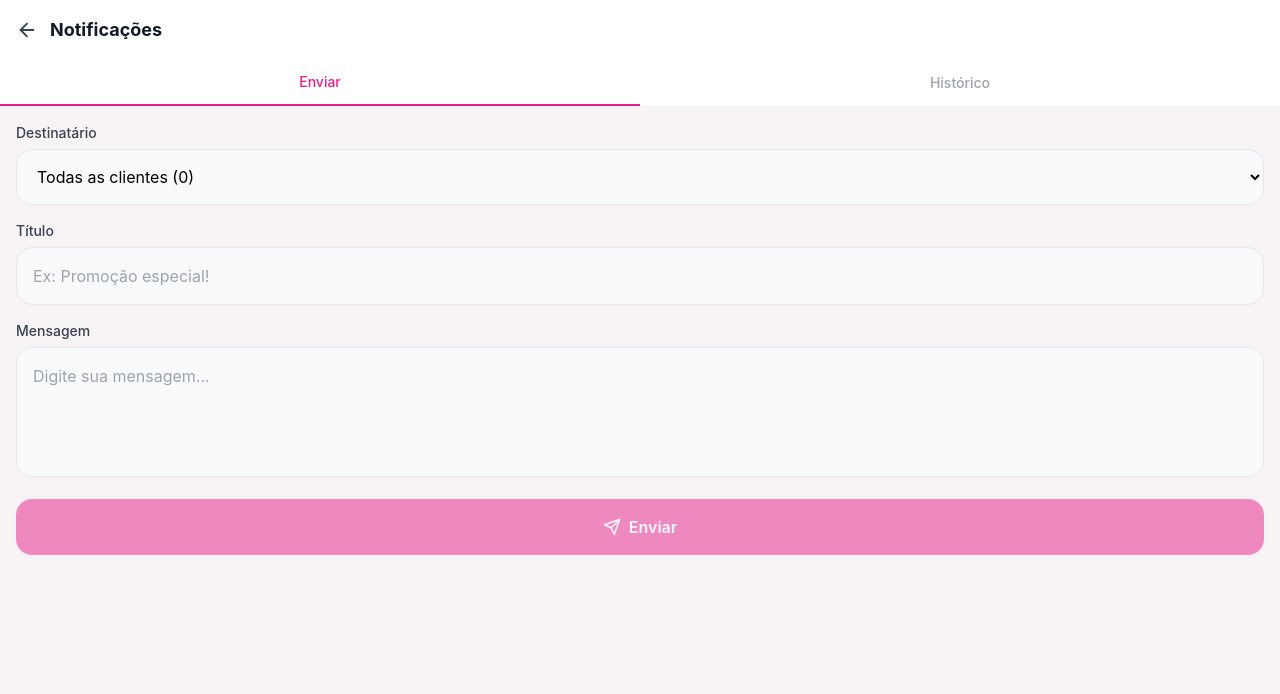
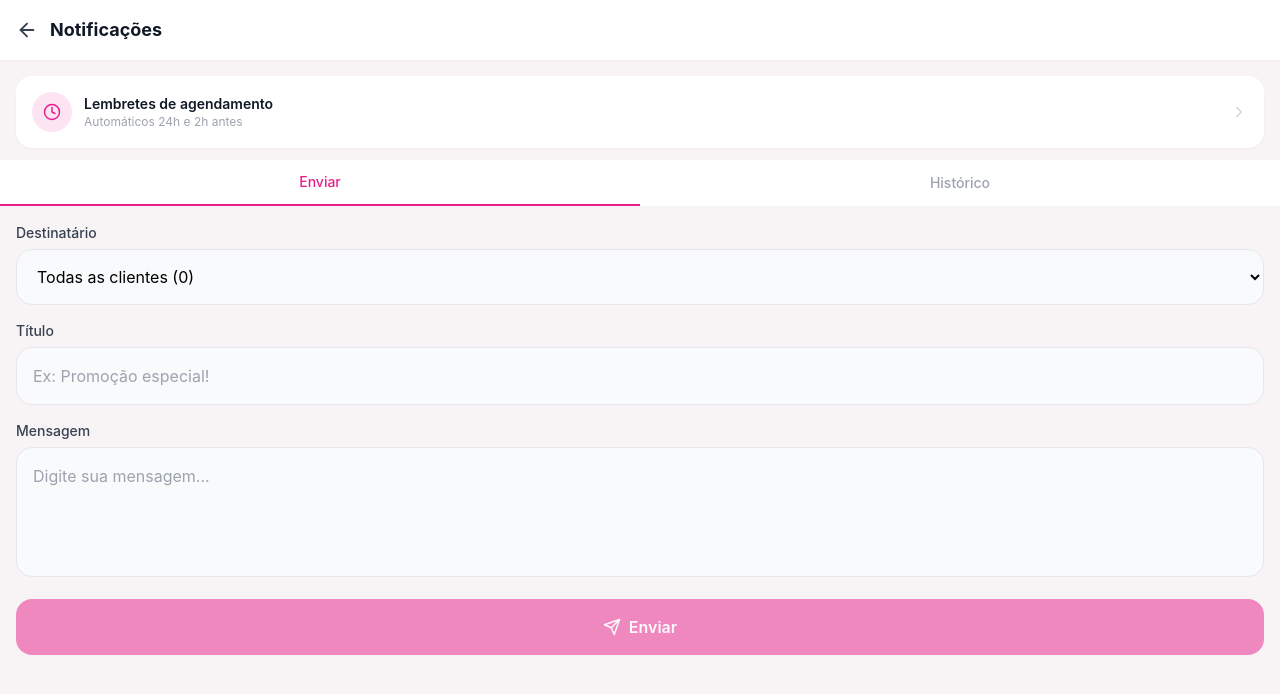
Before and after one commit to juliatedeschi7-creator/salao, a Next.js app: page /salao/notificacoes in a window 1280 px wide. Shown: the top 694 px of the page. Built offline with nearby package versions, Linux system fonts and the light colour scheme.

Commit message:
Atualizar o page.tsx

```diff
--- a/src/app/salao/notificacoes/page.tsx
+++ b/src/app/salao/notificacoes/page.tsx
@@ -4,7 +4,7 @@ import { useEffect, useState } from 'react'
 import { supabase } from '@/lib/supabase'
 import { useAuth } from '@/lib/hooks/useAuth'
 import { useRouter } from 'next/navigation'
-import { ArrowLeft, Send, Bell } from 'lucide-react'
+import { ArrowLeft, Send, Bell, Clock, ChevronRight } from 'lucide-react'
 
 export default function NotificacoesSalaoPage() {
   const { profile, loading } = useAuth()
@@ -28,7 +28,8 @@ export default function NotificacoesSalaoPage() {
       .eq('id', profile!.salao_id!).single()
     setSalao(sal)
 
-    const { data: clis } = await supabase.from('clientes').select('*, profiles(id)')
+    const { data: clis } = await supabase.from('clientes')
+      .select('*, profiles(id)')
       .eq('salao_id', profile!.salao_id!).order('nome')
     setClientes(clis || [])
 
@@ -89,10 +90,26 @@ export default function NotificacoesSalaoPage() {
         <button onClick={() => router.back()}>
           <ArrowLeft size={22} className="text-gray-700" />
         </button>
-        <h1 className="font-bold text-gray-900 text-lg">Notificações</h1>
+        <h1 className="font-bold text-gray-900 text-lg flex-1">Notificações</h1>
       </div>
 
-      <div className="flex bg-white border-b border-gray-100">
+      {/* Link lembretes */}
+      <div className="px-4 pt-4">
+        <button onClick={() => router.push('/salao/notificacoes/lembretes')}
+          className="w-full card flex items-center gap-3 mb-1 active:scale-95 transition-all">
+          <div className="w-10 h-10 rounded-full flex items-center justify-center"
+            style={{ backgroundColor: salao?.cor_secundaria || '#FCE4F3' }}>
+            <Clock size={18} style={{ color: cor }} />
+          </div>
+          <div className="flex-1 text-left">
+            <p className="font-semibold text-gray-900 text-sm">Lembretes de agendamento</p>
+            <p className="text-xs text-gray-400">Automáticos 24h e 2h antes</p>
+          </div>
+          <ChevronRight size={18} className="text-gray-300" />
+        </button>
+      </div>
+
+      <div className="flex bg-white border-b border-gray-100 mt-3">
         {(['enviar', 'historico'] as const).map(a => (
           <button key={a} onClick={() => setAba(a)}
             className={`flex-1 py-3 text-sm font-medium transition-all ${aba === a ? 'border-b-2' : 'text-gray-400'}`}
@@ -114,7 +131,9 @@ export default function NotificacoesSalaoPage() {
             )}
 
             <div>
-              <label className="text-sm font-medium text-gray-700 mb-1.5 block">Destinatário</label>
+              <label className="text-sm font-medium text-gray-700 mb-1.5 block">
+                Destinatário
+              </label>
               <select className="input-field" value={destinatario}
                 onChange={e => setDestinatario(e.target.value)}>
                 <option value="todos">
```
